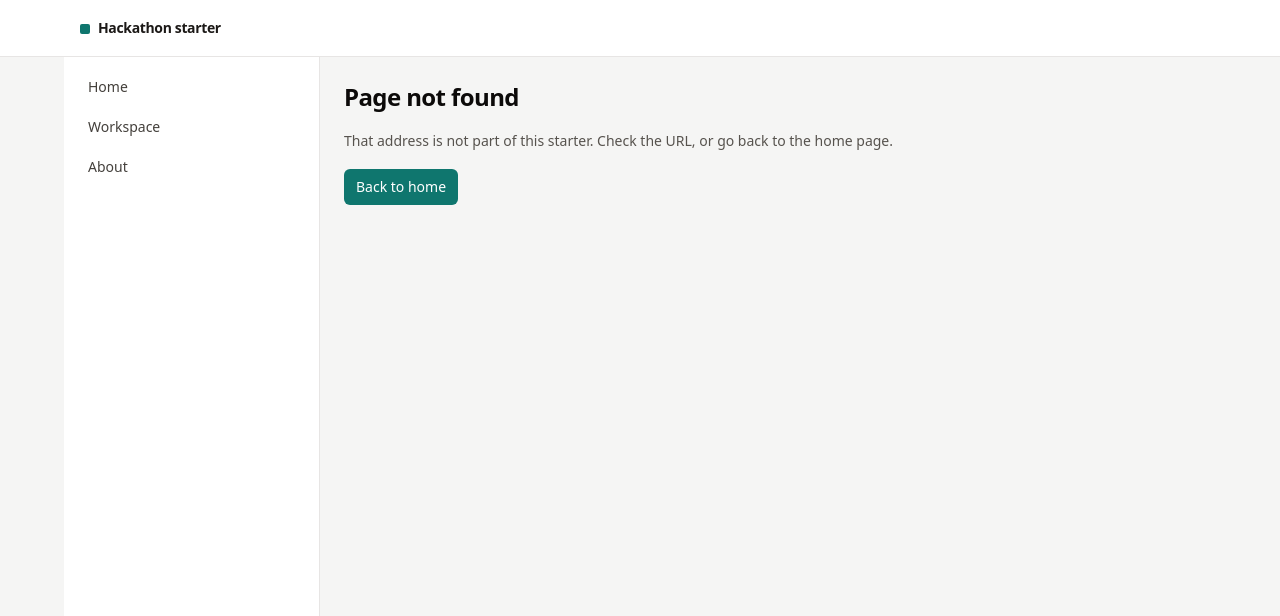
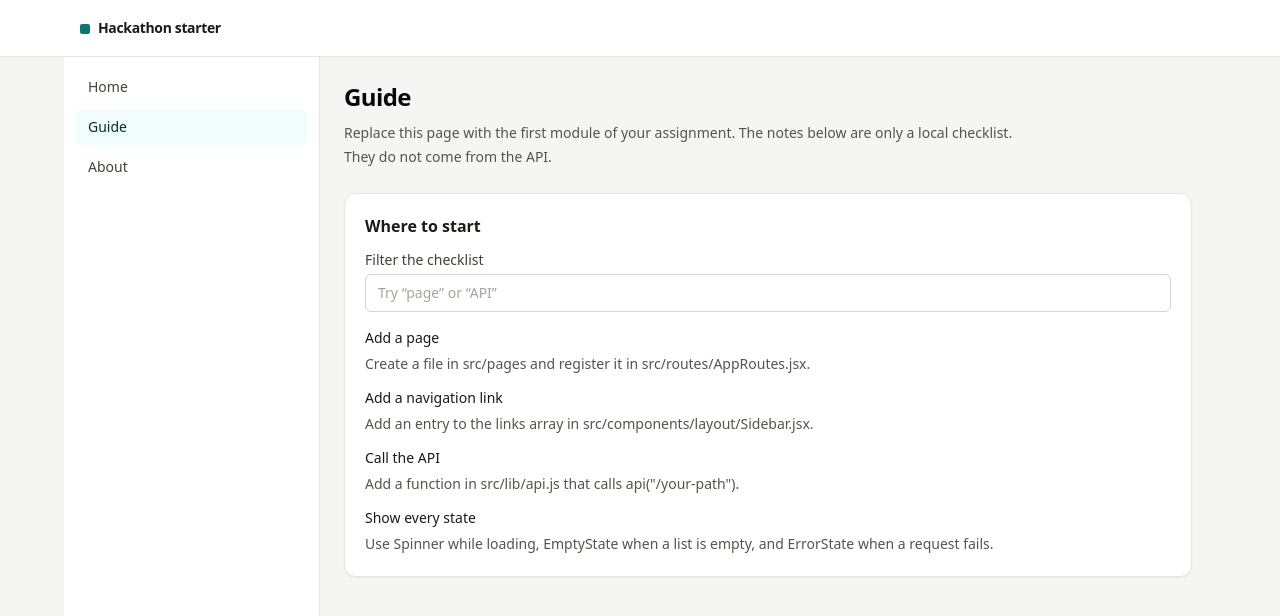
Before and after one commit to mmuizahmed/hackathon-starter-frontend, a React (Vite) app: page /guide in a window 1280 px wide. Before the commit this address had no page. Shown: the top 616 px of the page. Built offline with nearby package versions, Linux system fonts and the light colour scheme.

Commit message:
Point the placeholder page at /guide.
Vite returns 500 for /workspace when that path is the project directory. Router future flags also keep the dev console quiet.

Co-authored-by: Muiz Ahmed <muizahmedarain@gmail.com>

```diff
--- a/src/App.jsx
+++ b/src/App.jsx
@@ -2,8 +2,14 @@ import { BrowserRouter } from "react-router-dom";
 import { AppRoutes } from "./routes/AppRoutes";
 
 export function App() {
+  // Opt into the next React Router behavior so the console stays quiet.
   return (
-    <BrowserRouter>
+    <BrowserRouter
+      future={{
+        v7_startTransition: true,
+        v7_relativeSplatPath: true,
+      }}
+    >
       <AppRoutes />
     </BrowserRouter>
   );
--- a/src/components/layout/Sidebar.jsx
+++ b/src/components/layout/Sidebar.jsx
@@ -3,7 +3,7 @@ import { NavLink } from "react-router-dom";
 
 const links = [
   { to: "/", label: "Home", end: true },
-  { to: "/workspace", label: "Workspace" },
+  { to: "/guide", label: "Guide" },
   { to: "/about", label: "About" },
 ];
 
--- a/src/pages/WorkspacePage.jsx
+++ b/src/pages/GuidePage.jsx
@@ -22,7 +22,7 @@ const hints = [
   },
 ];
 
-export function WorkspacePage() {
+export function GuidePage() {
   const [query, setQuery] = useState("");
 
   const visible = useMemo(() => {
@@ -37,7 +37,7 @@ export function WorkspacePage() {
     <div className="space-y-6">
       <div>
         <h1 className="text-2xl font-semibold tracking-tight text-stone-950">
-          Workspace
+          Guide
         </h1>
         <p className="mt-2 max-w-2xl text-sm leading-6 text-stone-600">
           Replace this page with the first module of your assignment. The notes
--- a/src/routes/AppRoutes.jsx
+++ b/src/routes/AppRoutes.jsx
@@ -3,14 +3,14 @@ import { AppLayout } from "../components/layout/AppLayout";
 import { AboutPage } from "../pages/AboutPage";
 import { HomePage } from "../pages/HomePage";
 import { NotFoundPage } from "../pages/NotFoundPage";
-import { WorkspacePage } from "../pages/WorkspacePage";
+import { GuidePage } from "../pages/GuidePage";
 
 export function AppRoutes() {
   return (
     <Routes>
       <Route element={<AppLayout />}>
         <Route path="/" element={<HomePage />} />
-        <Route path="/workspace" element={<WorkspacePage />} />
+        <Route path="/guide" element={<GuidePage />} />
         <Route path="/about" element={<AboutPage />} />
         <Route path="*" element={<NotFoundPage />} />
       </Route>
```
Also changed, not shown: 1 other file (tests, documents, lock files or other folders).
